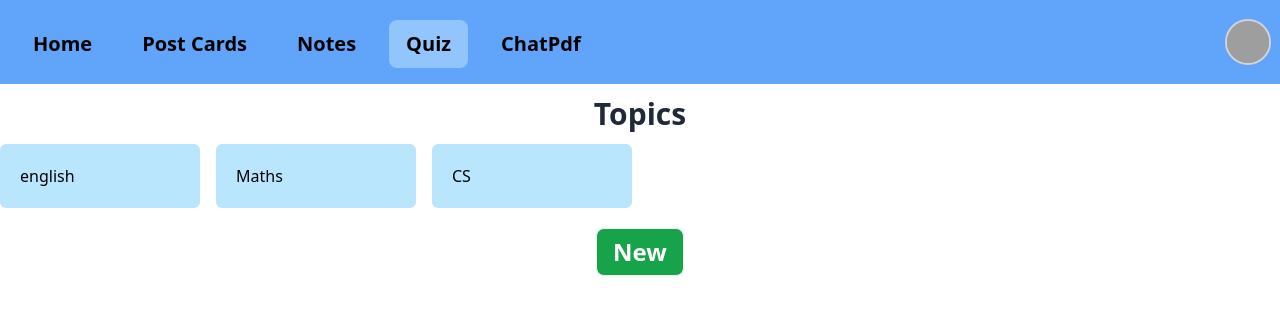
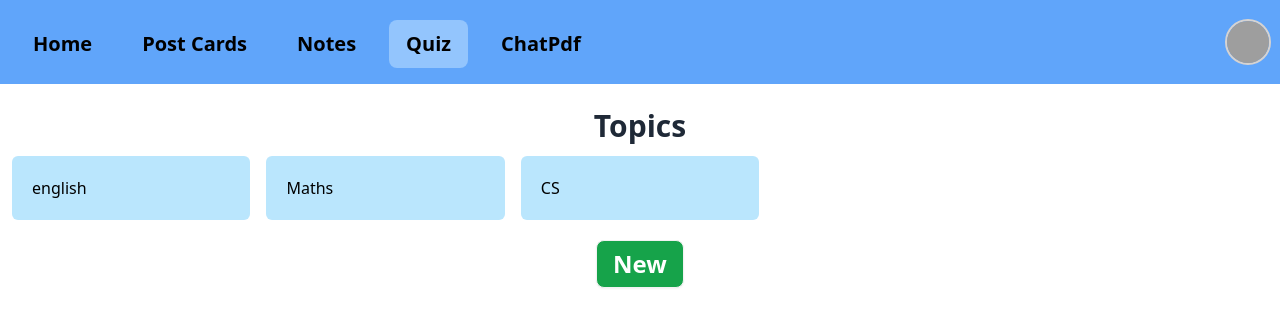
Before and after one commit to jeslinpjames/StudySphere, a React (Vite) app in the folder frontend/: page /quiz in a window 1280 px wide. Shown: the top 326 px of the page. Built offline with nearby package versions, Linux system fonts and the light colour scheme; grey boxes are pictures that could not be loaded.

Commit message:
styling change

```diff
--- a/frontend/src/components/Quiz/QuizSubjectList.jsx
+++ b/frontend/src/components/Quiz/QuizSubjectList.jsx
@@ -35,7 +35,7 @@
 
   //   listing subjects and passing the selected subjects to get flashcards of it
   return (
-    <div className="flex flex-col	">
+    <div className="flex flex-col m-3">
       <h1 className="text-center p-3 text-3xl font-bold ">Topics</h1>
       <div className="card-grid ">
         {subjects.map((subject, index) => (
```
